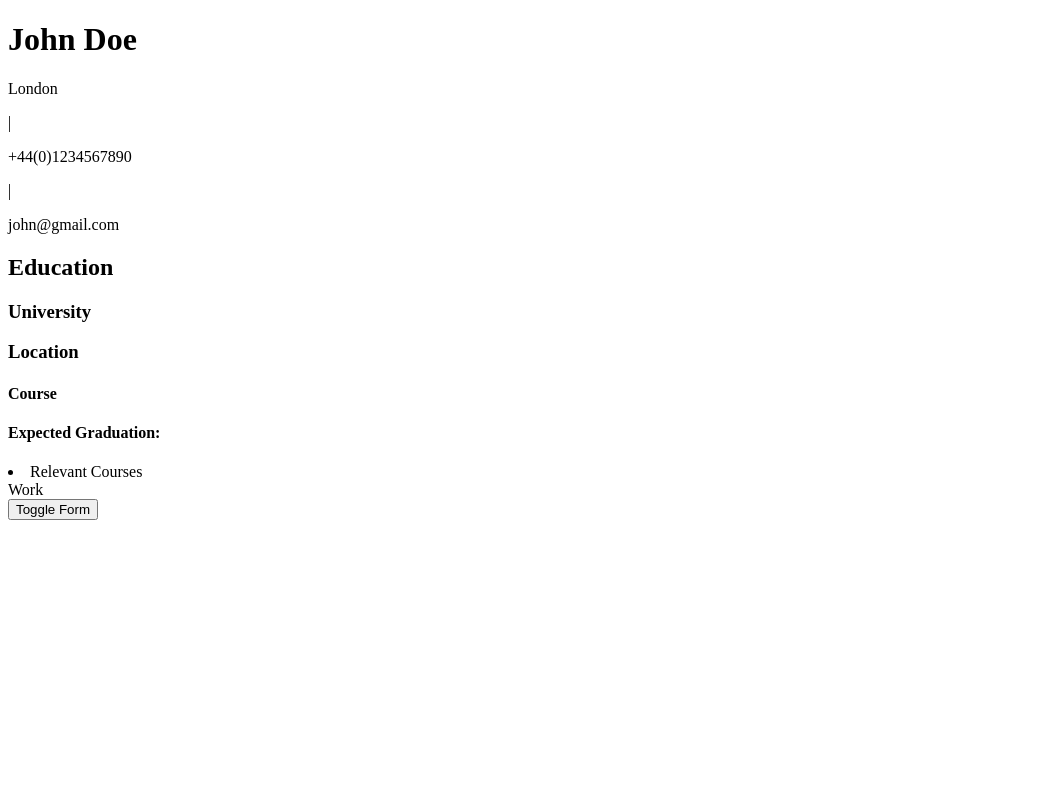
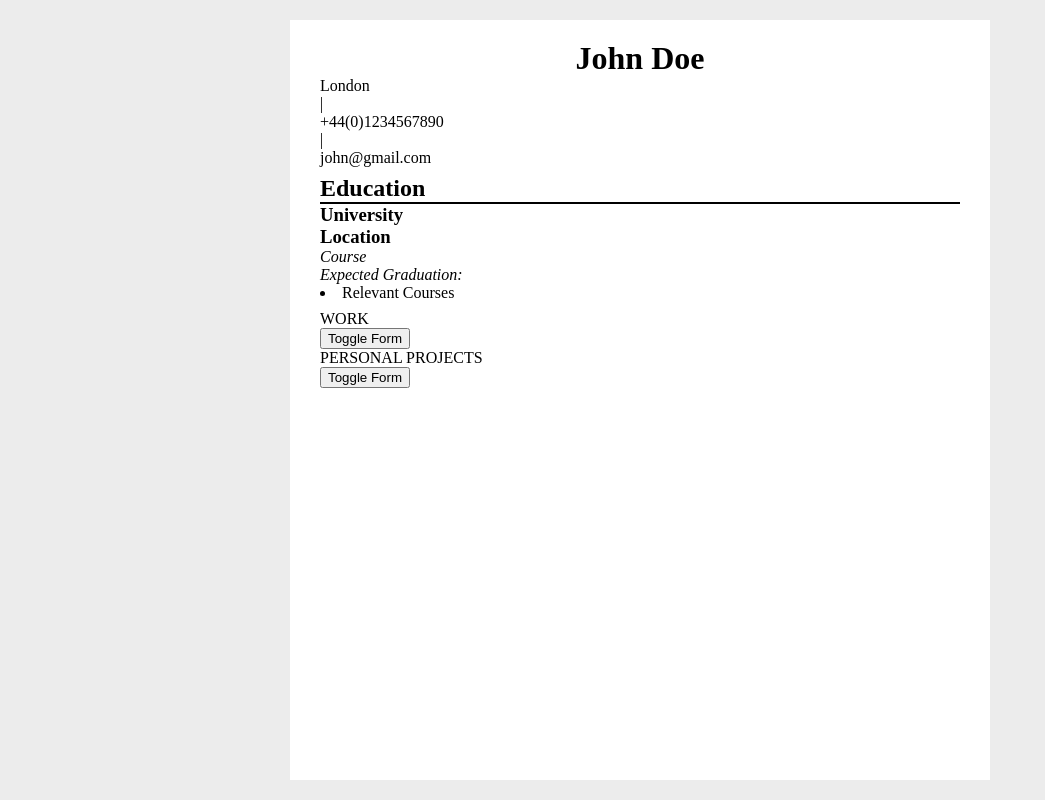
Before and after one commit to wrainf/cv-creator, a React (Create React App) app: page / in a window 1280 px wide. Shown: the whole page, without its empty margins (0-1045 px from the left). Built offline with nearby package versions, Linux system fonts and the light colour scheme.

Commit message:
added personal projects section

```diff
--- a/src/App.js
+++ b/src/App.js
@@ -2,6 +2,7 @@ import { Component } from "react";
 import AddInfo from "./components/AddInfo";
 import PersonalInfo from "./components/PersonalInfo"
 import EducationInfo from "./components/EducationInfo"
+import './App.css'
 
 class App extends Component {
 
@@ -12,8 +13,9 @@ class App extends Component {
       <div id="content">
         <PersonalInfo/>
         <EducationInfo/>
-        <div id="add-info">
-          <AddInfo title='Work'/>
+        <div id="add-info-section">
+          <AddInfo title='WORK'/>
+          <AddInfo title='PERSONAL PROJECTS'/>
         </div>
       </div>
 
```
